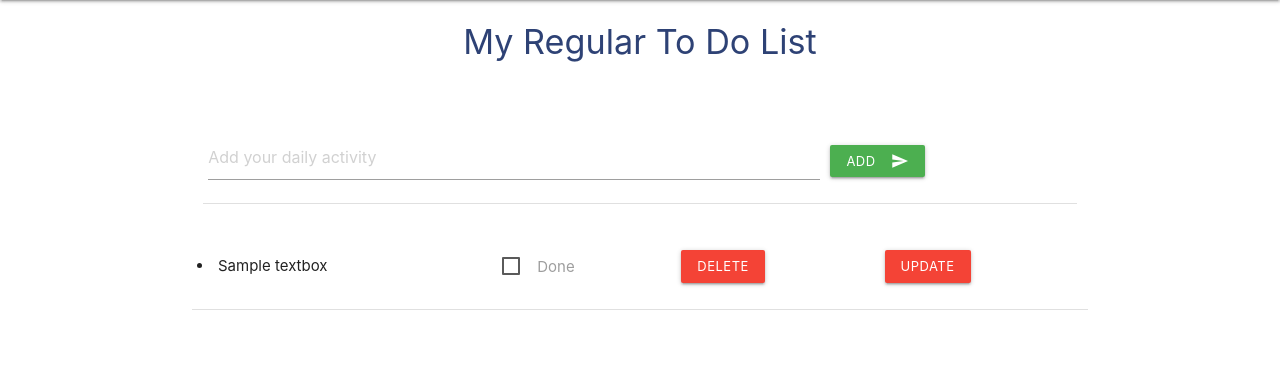
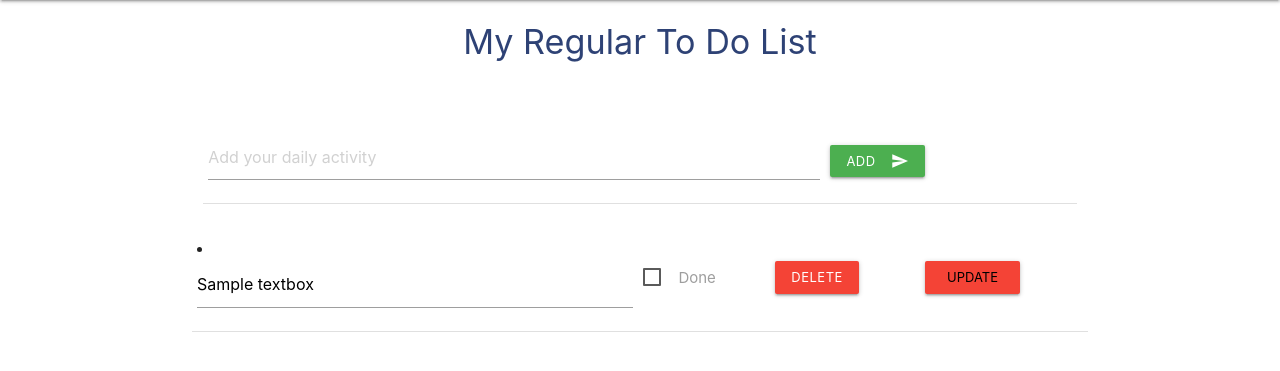
Before and after one commit to sagar17-create/todolist_app, a Django app: page /home/ in a window 1280 px wide. Shown: the part 64-435 px from the top of the page. Run offline with Django 3.2, Linux system fonts and the light colour scheme; tables that the repository leaves empty hold one stand-in row (values such as "Sample post"); some libraries are stand-ins or nearby versions.

Commit message:
Update home.html

```diff
--- a/templates/home.html
+++ b/templates/home.html
@@ -9,24 +9,41 @@
             {% for i in dicts %}
 
 
+                <form action="{% url 'todo_list:update' i.id %}" method="POST">
+                    {% csrf_token %}
+
                     <tr>
+
                         <td>
-                    <li><font color="">{{i.name}}</font></li>
+                            <li><input type="text" value="{{i.name}}" name="name" style="display:inline" ></li>
                         </td>
-                <td><p>
+
+                        <td>
+                            <p>
                                 <label>
                                     <input type="checkbox"/>
                                     <span>Done</span>
                                 </label>
-                </p></td>
+                            </p>
+                        </td>
+
                         <td><a href="{% url 'todo_list:delete' i.id %}"
                             class="waves-effect waves-light btn-small red">Delete</a></td>
-                <td><a href="{% url 'todo_list:update' i.id %}"
-                       class="waves-effect waves-light btn-small red">Update</a></td>
+
+                        <td>
+                            <a class="waves-effect waves-light btn-small red">
+                                <input type="submit" value="update">
+                            </a>
+                        </td>
+                    </tr>
+
+
+                </form>
+
+
 
 
                 {% endfor %}
-            </tr>
         </ul>
     </table>
 </div>
```
Lines whose indentation alone changed are shown as unchanged.
